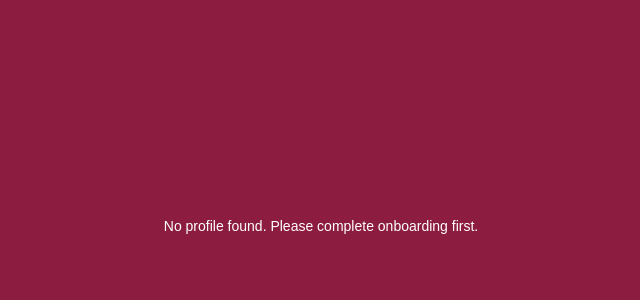
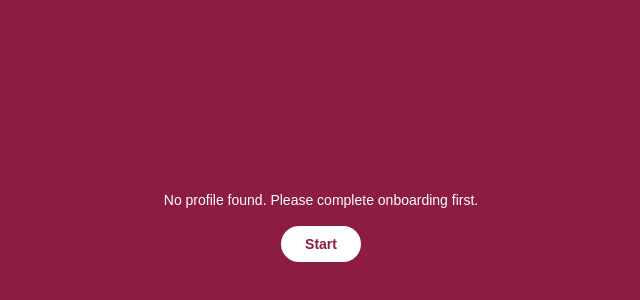
Before and after one commit to Chioma-Okeke/BridgeUp, a Next.js app: page /widget/dashboard in a window 1280 px wide. Shown: the part 174-474 px from the top of the page, without its empty margins (319-959 px from the left). Built offline with nearby package versions, Linux system fonts and the light colour scheme.

Commit message:
fix: added a navigation button to onboarding page when me return no user

```diff
--- a/app/widget/dashboard/page.tsx
+++ b/app/widget/dashboard/page.tsx
@@ -844,8 +844,14 @@ function DashboardInner() {
 
   if (!me) {
     return (
-      <div className="h-screen w-full bg-[#8C1D40] flex items-center justify-center px-8">
+      <div className="h-screen w-full bg-[#8C1D40] flex flex-col items-center justify-center gap-4 px-8">
         <p className="text-white text-sm text-center">No profile found. Please complete onboarding first.</p>
+        <button
+          onClick={() => { window.location.href = "/widget/onboarding"; }}
+          className="bg-white text-[#8C1D40] text-sm font-semibold px-6 py-2 rounded-full hover:bg-white/90 transition-colors"
+        >
+          Start
+        </button>
       </div>
     );
   }
```
